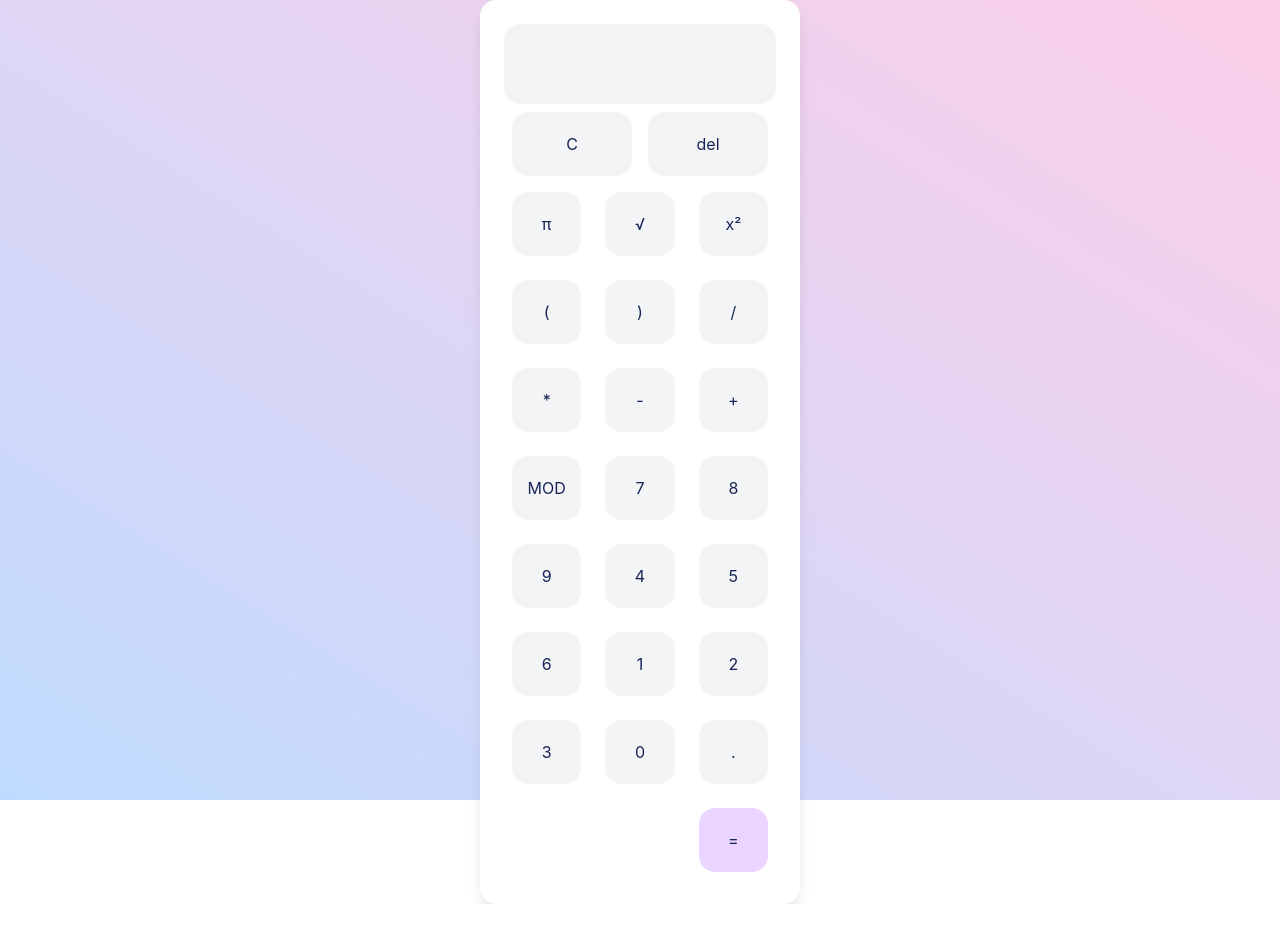
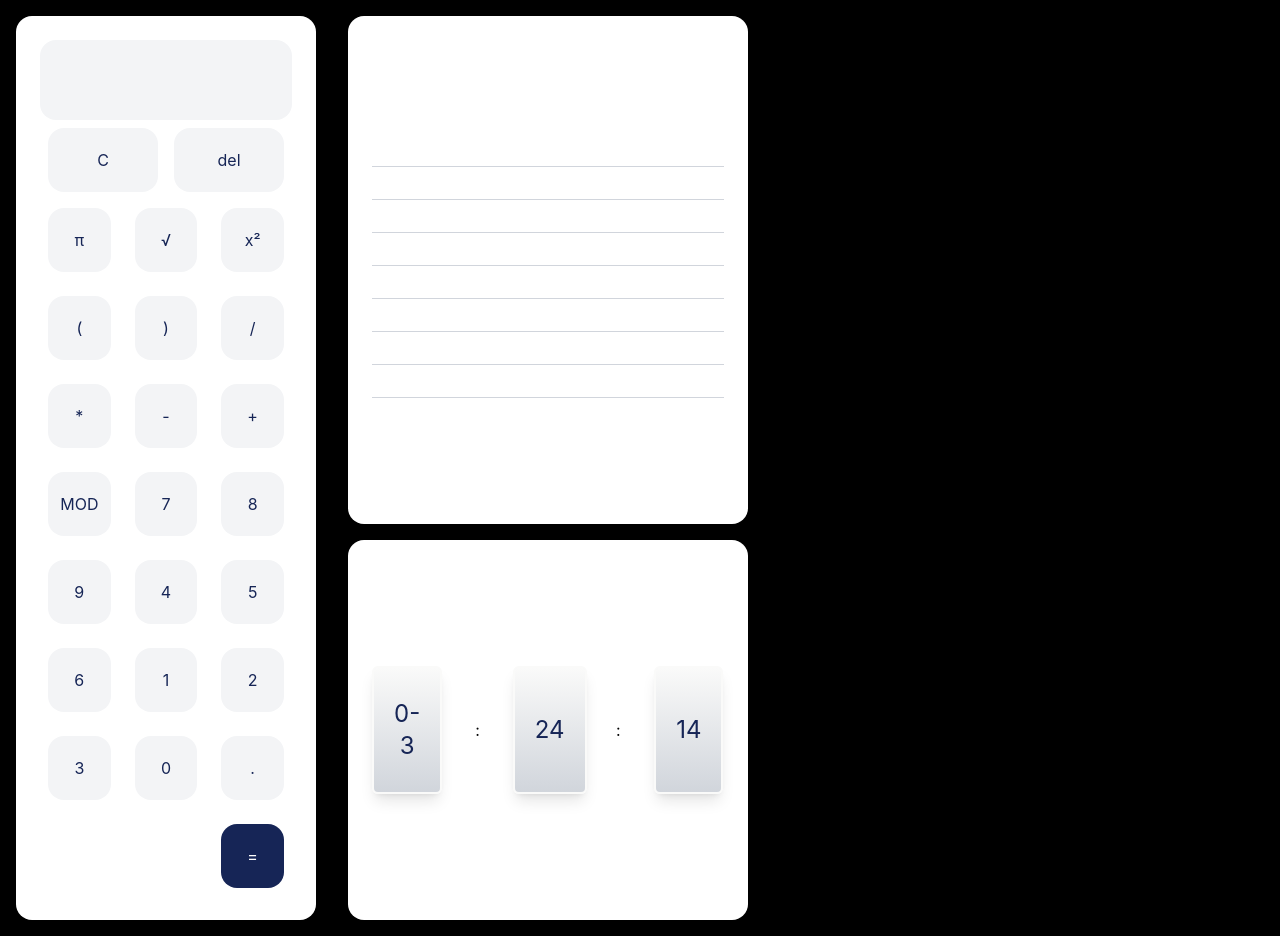
Before and after one commit to Shereen12/Scientific-Calculator---React, a React (Vite) app: page / in a window 1280 px wide. Before the commit the page ends 904 px from the top, so only its background shows below. Built offline with nearby package versions, Linux system fonts and the light colour scheme.

Commit message:
added notes and clock

```diff
--- a/src/App.css
+++ b/src/App.css
@@ -2,7 +2,23 @@
 
 
 .button{
-    @apply bg-gray-100 rounded-2xl h-16 m-2  hover:bg-gray-200 text-blue-950 cursor-pointer;
+    @apply bg-gray-100 rounded-2xl h-16 m-2  hover:bg-gray-200 text-blue-950 cursor-pointer
+}
+
+.outer-circle{
+    clip-path: circle(105px);
+    background-color: #050404;
+    width: 100%;
+    height: 100%;
+    margin: auto;
+}
+
+.inner-circle{
+    clip-path: circle(100px);
+    background-color: #ffffff;
+    width: 100%;
+    height: 100%;
+    margin: auto;
 }
 
 @media (max-width: 768px) {
--- a/src/App.tsx
+++ b/src/App.tsx
@@ -1,10 +1,18 @@
 
 import './App.css'
 import Calculator from './Calculator'
+import Clock from './Clock'
+import Notes from './Notes'
 function App() {
 
   return (
-    <Calculator />
+    <div className="bg-black grid grid-cols-4 p-4 min-h-screen gap-4">
+      <Calculator />
+      <div className="col-2 grid grid-cols-1 gap-4">
+        <Notes />
+        <Clock />
+      </div>
+    </div>
   )
 }
 
--- a/src/Calculator.tsx
+++ b/src/Calculator.tsx
@@ -29,8 +29,7 @@ function Calculator() {
   };
 
   return (
-    <div className="bg-linear-to-bl from-pink-200 to-blue-200 grid p-4 h-screen sm:p-0">
-      <div className="lg:w-1/4 w-100 m-auto align-middle border-0 rounded-2xl bg-white p-6 shadow-lg">
+      <div className="col-1 align-middle border-0 rounded-2xl bg-white p-6 shadow-lg">
         <div>
           <input
             type="text"
@@ -184,14 +183,13 @@ function Calculator() {
           </button>
           <button
             className="button"
-            style={{ gridColumn:"3", backgroundColor: "#e9d5ff", color: "oklch(28.2% 0.091 267.935)" }}
+            style={{ gridColumn:"3", backgroundColor: "oklch(28.2% 0.091 267.935)", color: "white" }}
             onClick={evaluateExpression}
           >
             =
           </button>
         </div>
       </div>
-    </div>
   );
 }
 
--- /dev/null
+++ b/src/Clock.jsx
@@ -0,0 +1,35 @@
+import { useState, useEffect } from "react";
+
+function Clock() {
+
+  const [time, setTime] = useState(new Date());
+
+  useEffect(() => {
+    const interval = setInterval(() => {
+      setTime(new Date());
+    }, 1000);
+    console.log(time);
+
+    return () => clearInterval(interval);
+  }, []);
+
+  return (
+      <div className="col-start-2  w-100    border-0 rounded-2xl bg-white p-6 shadow-lg place-content-center">
+        <div className="m-auto grid grid-cols-5 text-center">
+          <div className="border-2 border-stone-50  h-32 m-auto flex items-center justify-center bg-linear-to-b rounded-md from-stone-50 to-gray-300 shadow-lg p-5 ">
+            <div className="text-2xl text-blue-950 w-65px">{time.getHours() - 12 < 10 ? `0${time.getHours() - 12}` : time.getHours() - 12}</div>
+          </div>
+          <div className="m-auto">:</div>
+          <div className="border-2 border-stone-50  h-32 m-auto flex items-center justify-center bg-linear-to-b rounded-md from-stone-50 to-gray-300 shadow-lg p-5">
+            <div className="text-2xl text-blue-950 w-65px">{time.getMinutes() < 10 ? `0${time.getMinutes()}` : time.getMinutes()}</div>
+          </div>
+          <div className="m-auto">:</div>
+          <div className="border-2 border-stone-50  h-32 m-auto flex items-center justify-center bg-linear-to-b rounded-md from-stone-50 to-gray-300 shadow-lg p-5">
+            <div className="text-2xl text-blue-950 w-65px">{time.getSeconds() < 10 ? `0${time.getSeconds()}` : time.getSeconds()}</div>
+          </div>
+        </div>
+      </div>
+  );
+}
+
+export default Clock;
--- /dev/null
+++ b/src/Notes.jsx
@@ -0,0 +1,38 @@
+import { useState } from "react";
+
+function Notes() {
+
+
+  return (
+      <div className="col-start-2  w-100    border-0 rounded-2xl bg-white p-6 shadow-lg place-content-center">
+        <div className="grid grid-rows-6 gap-2">
+            <div>
+                <input className="w-full text-blue-950  border-b border-gray-300" />
+            </div>
+            <div>
+                <input className="w-full text-blue-950  border-b border-gray-300" />
+            </div>
+            <div>
+                <input className="w-full text-blue-950  border-b border-gray-300" />
+            </div>
+            <div>
+                <input className="w-full text-blue-950  border-b border-gray-300" />
+            </div>
+            <div>
+                <input className="w-full text-blue-950  border-b border-gray-300" />
+            </div>
+            <div>
+                <input className="w-full text-blue-950  border-b border-gray-300" />
+            </div>
+            <div>
+                <input className="w-full text-blue-950  border-b border-gray-300" />
+            </div>
+            <div>
+                <input className="w-full text-blue-950  border-b border-gray-300" />
+            </div>
+          </div>
+      </div>
+  );
+}
+
+export default Notes;
```
